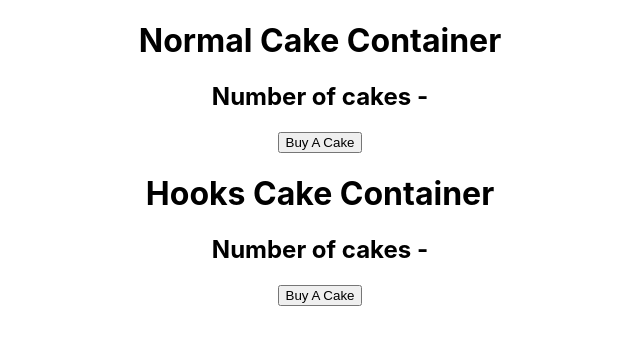
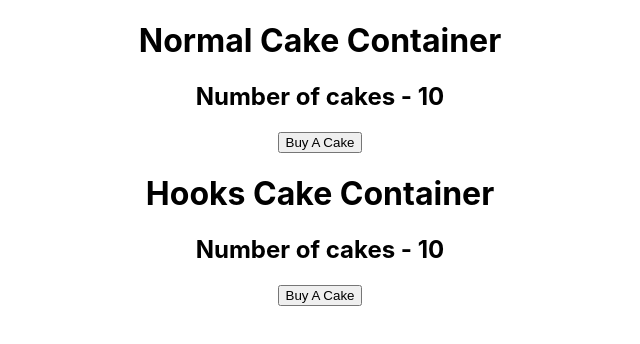
Before and after one commit to chankruze/react-redux-lab, a React (Create React App) app: page / in a window 1280 px wide. Shown: the top 344 px of the page, without its empty margins (320-960 px from the left). Built offline with nearby package versions, Linux system fonts and the light colour scheme.

Commit message:
Updates cake containers to adapt new store structure
Signed-off-by: chankruze <chankruze@gmail.com>

```diff
--- a/src/components/CakeContainer.js
+++ b/src/components/CakeContainer.js
@@ -21,7 +21,7 @@ function CakeContainer(props) {
 
 const mapStateToProps = (state) => {
     return {
-        numOfCakes: state.numOfCakes
+        numOfCakes: state.cake.numOfCakes
     }
 }
 
--- a/src/components/HooksCakeContainer.js
+++ b/src/components/HooksCakeContainer.js
@@ -10,7 +10,7 @@ import { useSelector, useDispatch } from 'react-redux'
 import { buyCake } from '../redux'
 
 function HooksCakeContainer() {
-    const numOfCakes = useSelector(state => state.numOfCakes)
+    const numOfCakes = useSelector(state => state.cake.numOfCakes)
     const dispatch = useDispatch()
 
     return (
```
